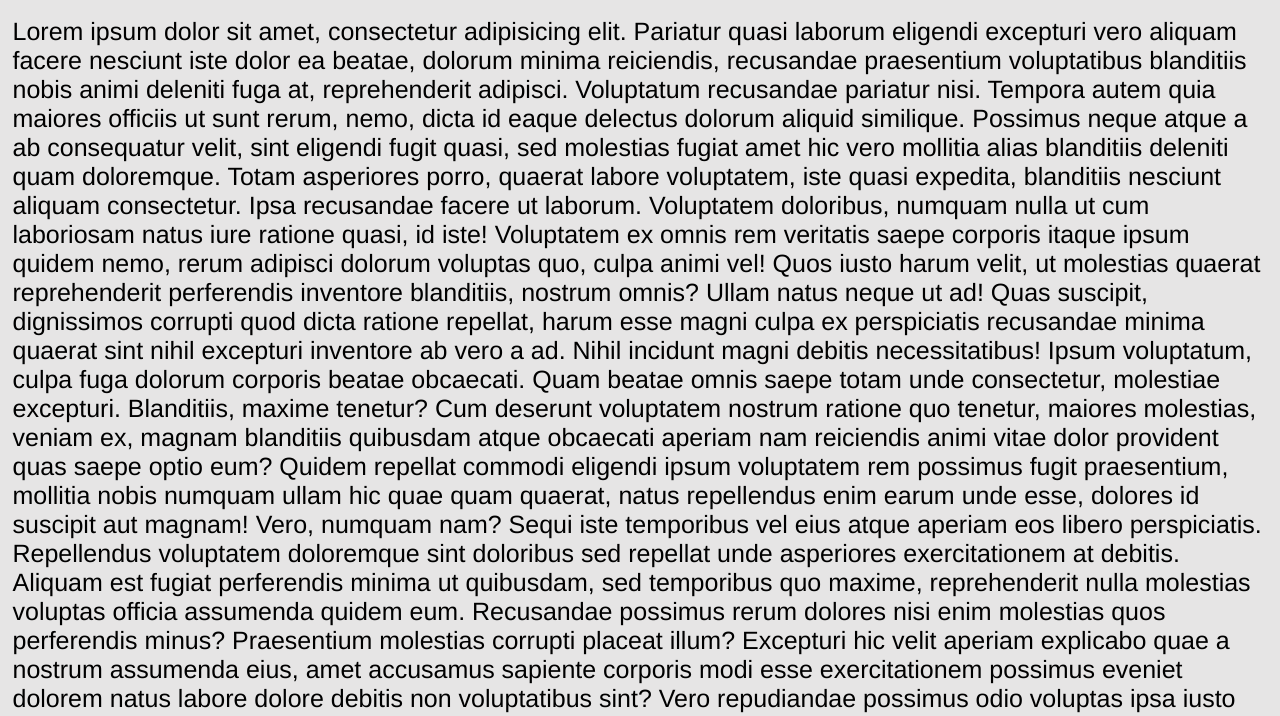
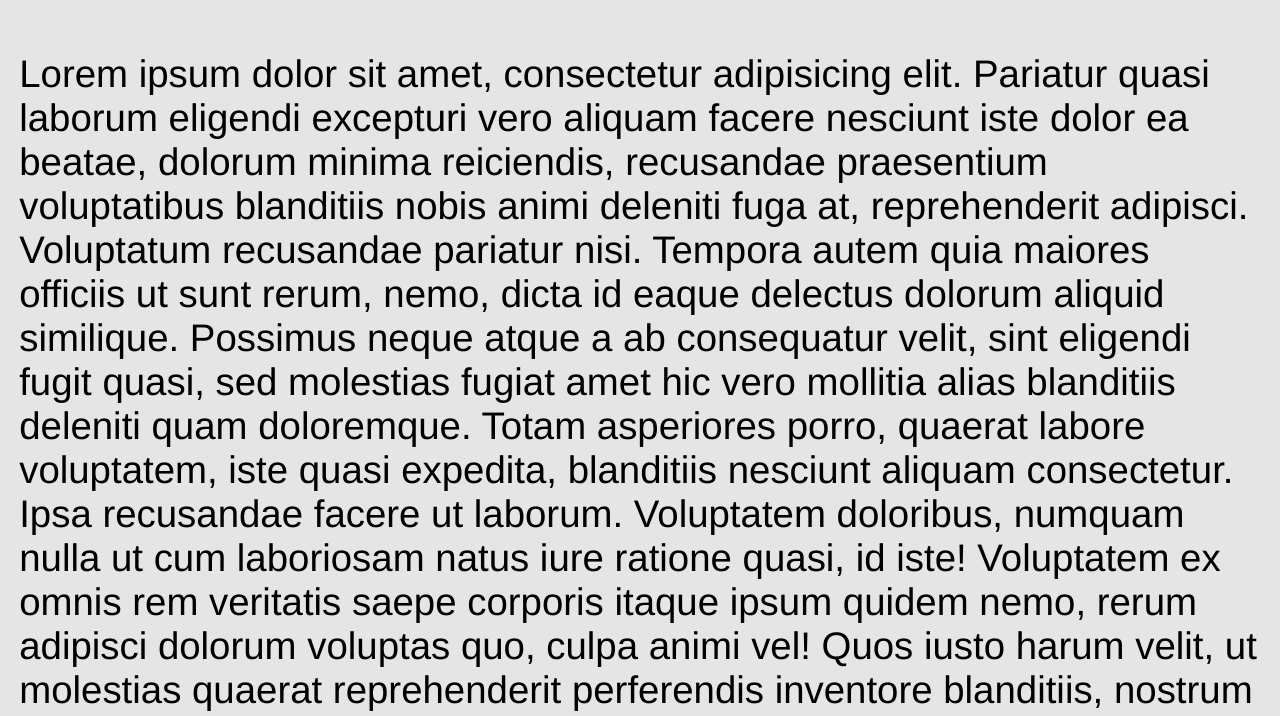
Before and after one commit to JakubDrozd/js-top, a plain HTML site: page cssposition/base/index2.html in a window 1280 px wide. Shown: the part 68-784 px from the top of the page. Drawn offline with Linux system fonts and the light colour scheme.

```diff
--- a/cssposition/base/index2.html
+++ b/cssposition/base/index2.html
@@ -14,7 +14,7 @@
         font-family: Helvetica, helvetica;
         background-color: rgb(230, 229, 229);
         font-weight: 500;
-        font-size: 25px;
+        font-size: clamp(1rem, 3vw, 2rem);
       }
       .container {
         display: flex;
```
